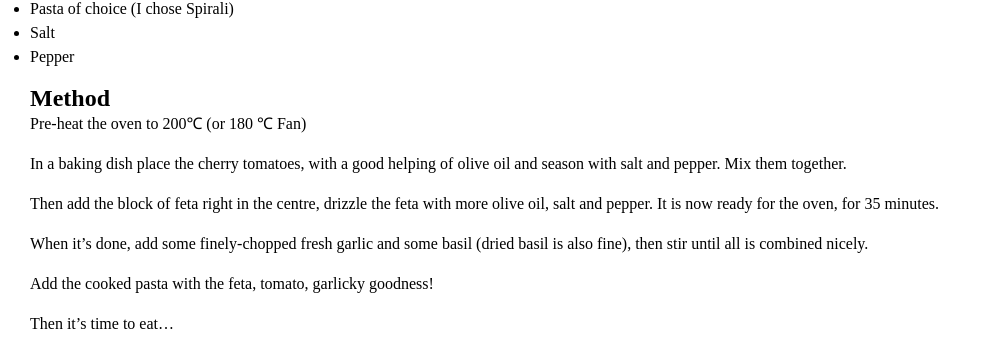
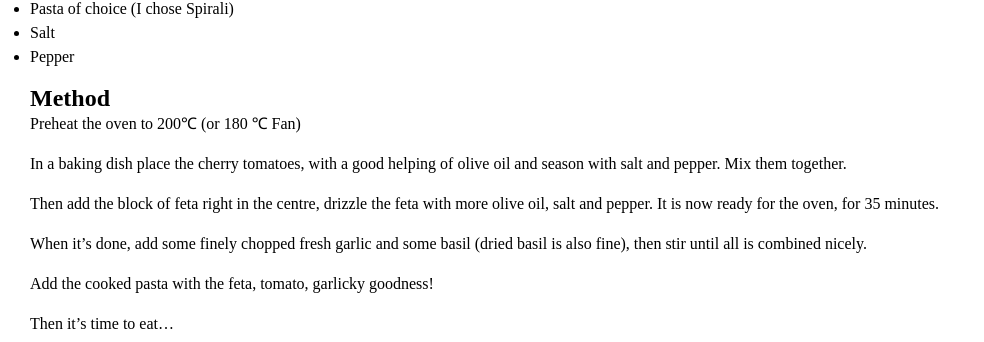
Before and after one commit to Hol1999/Hollyrecipewebsite, a Jekyll site: the page built from _recipes/recipe5.md, in a window 1280 px wide. Shown: the part 391-733 px from the top of the page, without its empty margins (0-984 px from the left). Built offline with Jekyll 4.4.1, drawn with Linux system fonts in a browser that asks for light colours.

Commit message:
Update Recipes “recipe5”

```diff
--- a/_recipes/recipe5.md
+++ b/_recipes/recipe5.md
@@ -21,13 +21,13 @@ tags: null
 
 ## Method
 
-Pre-heat the oven to 200℃ (or 180 ℃ Fan)
+Preheat the oven to 200℃ (or 180 ℃ Fan)
 
 In a baking dish place the cherry tomatoes, with a good helping of olive oil and season with salt and pepper. Mix them together.
 
 Then add the block of feta right in the centre, drizzle the feta with more olive oil, salt and pepper. It is now ready for the oven, for 35 minutes.
 
-When it's done, add some finely-chopped fresh garlic and some basil (dried basil is also fine), then stir until all is combined nicely.
+When it's done, add some finely chopped fresh garlic and some basil (dried basil is also fine), then stir until all is combined nicely.
 
 Add the cooked pasta with the feta, tomato, garlicky goodness!
 
```
